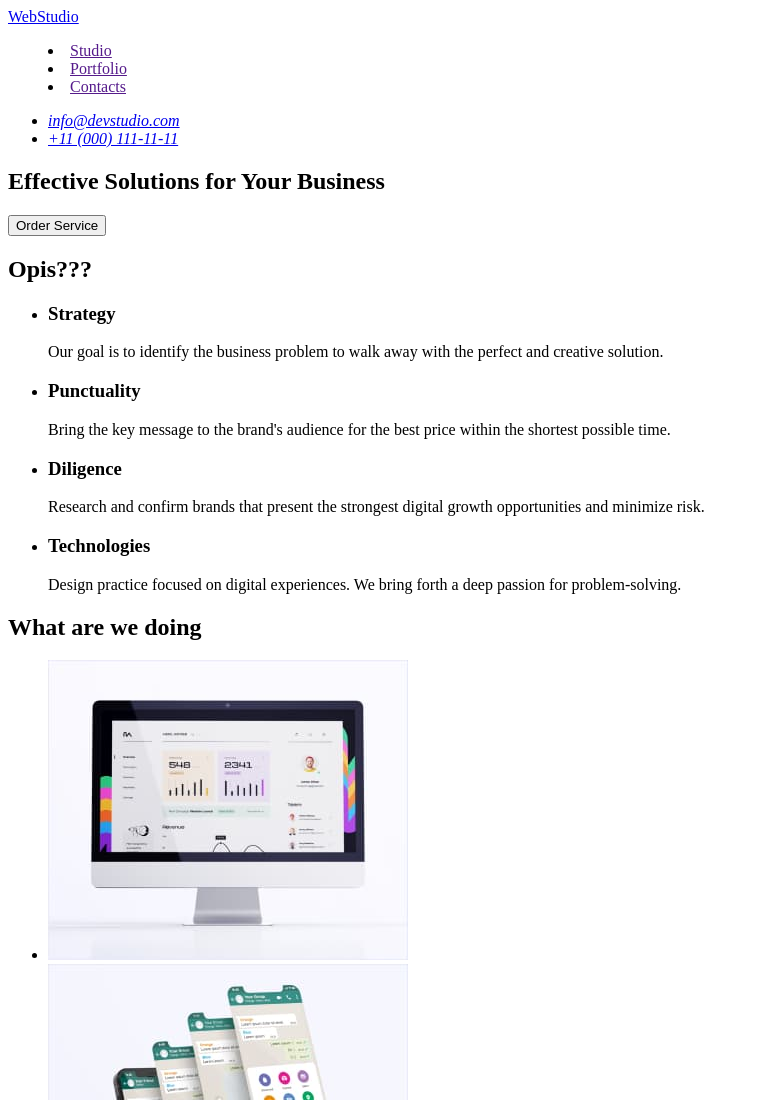
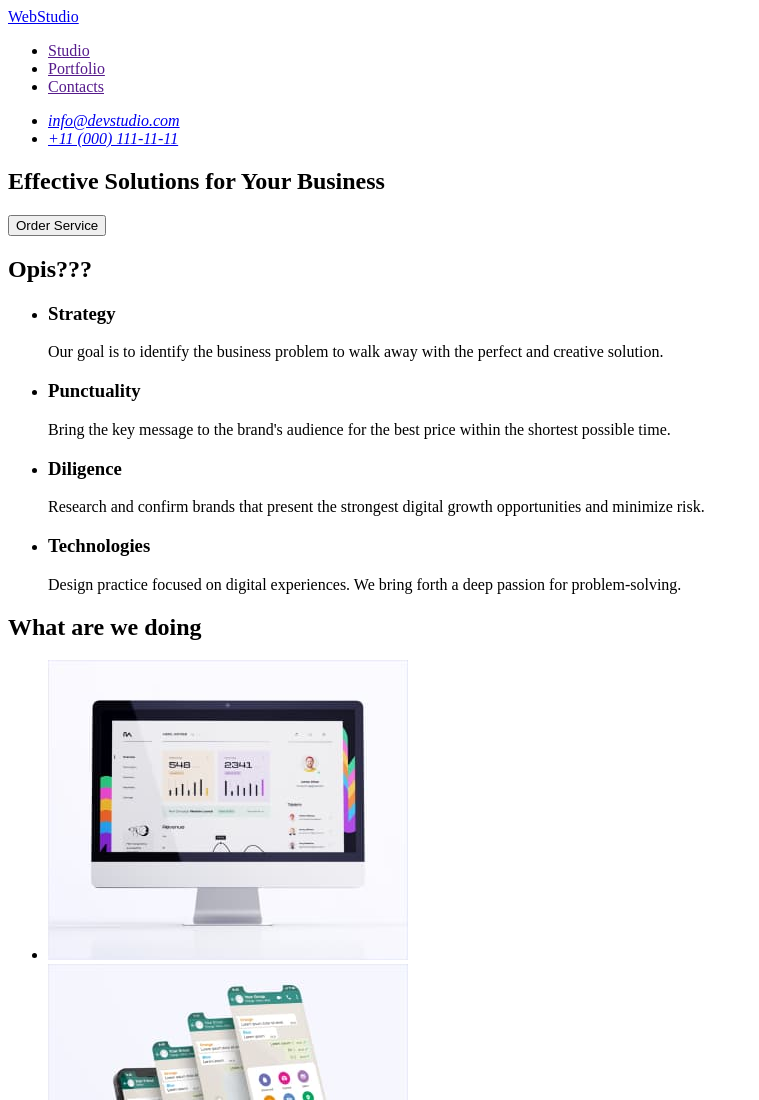
Before and after one commit to KrzLuk13/goit-markup-hw-01, a plain HTML site: page index.html in a window 1280 px wide. Shown: the top 1100 px of the page, without its empty margins (0-759 px from the left). Drawn offline with Linux system fonts and the light colour scheme.

Commit message:
Poprawki 6.01-3

```diff
--- a/index.html
+++ b/index.html
@@ -9,11 +9,11 @@
     <header>
       <nav>
         <a href="./index.html">WebStudio</a>
-        <menu>
+        <ul>
           <li><a href="">Studio</a></li>
           <li><a href="">Portfolio</a></li>
           <li><a href="">Contacts</a></li>
-        </menu>
+        </ul>
       </nav>
       <address>
         <ul>
```
